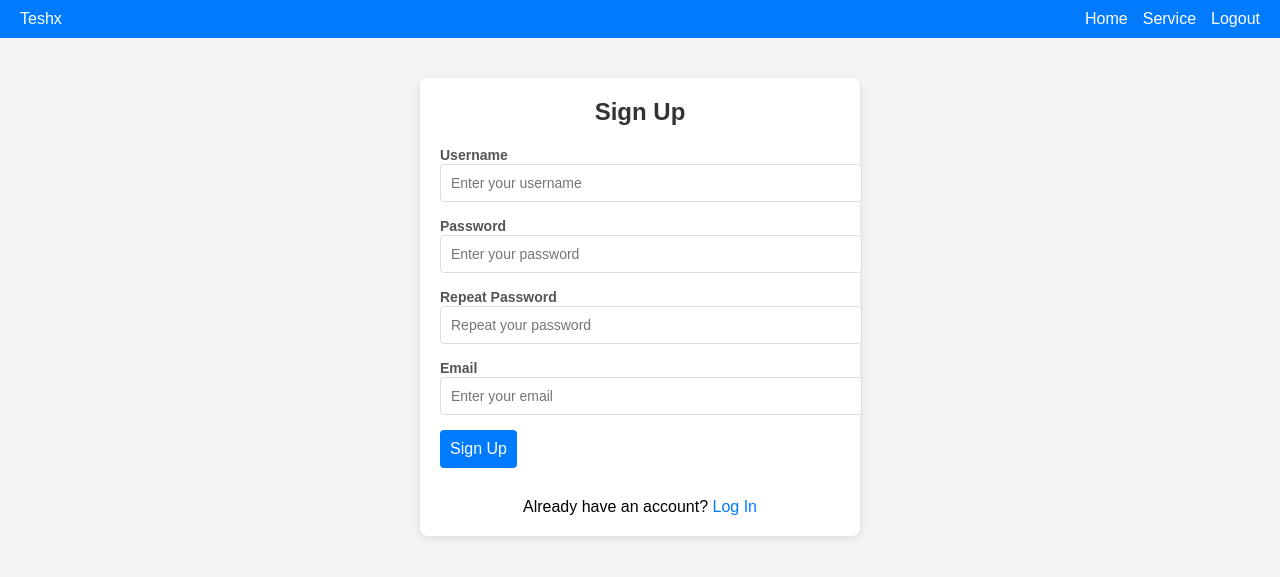
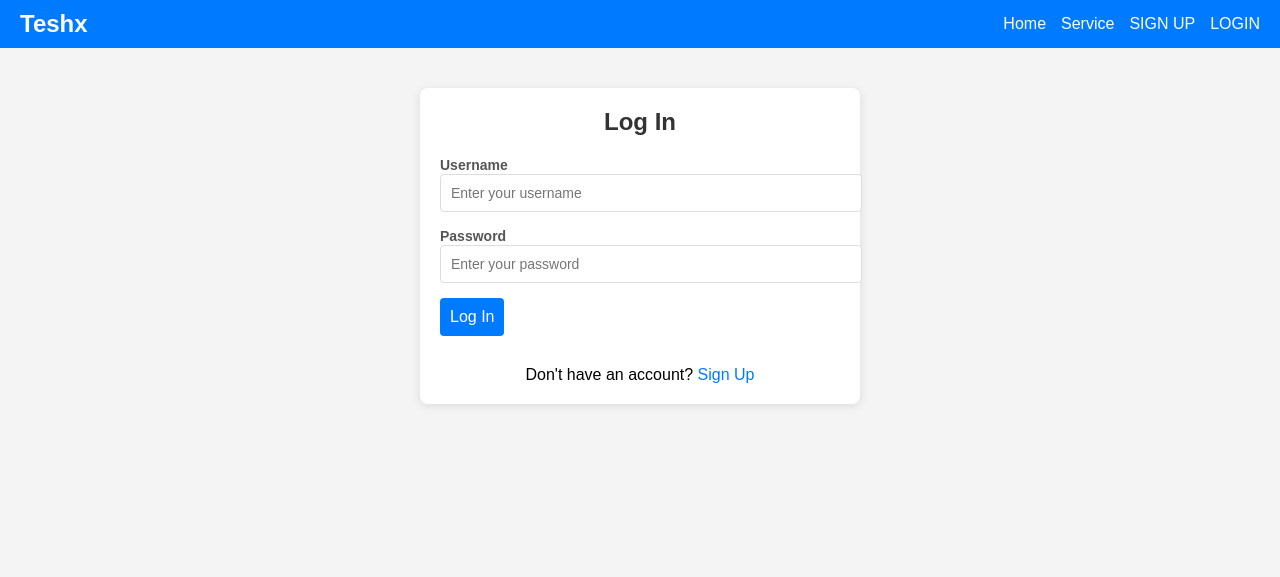
Before and after one commit to teshx/Learning-PHP, a PHP site: page /LoginProject/index.php in a window 1280 px wide. Shown: the top 577 px of the page. Run offline with PHP 8.4, Linux system fonts and the light colour scheme.

Commit message:
some modefication

```diff
--- /dev/null
+++ b/OOP/LoginProject/headers.php
@@ -0,0 +1,151 @@
+<?php
+session_start();
+?>
+
+<!DOCTYPE html>
+<html lang="en">
+
+<head>
+    <meta charset="UTF-8">
+    <meta name="viewport" content="width=device-width, initial-scale=1.0">
+    <title>Signup and Login Form</title>
+    <style>
+        body {
+            font-family: Arial, sans-serif;
+            margin: 0;
+            padding: 0;
+            background-color: #f4f4f4;
+        }
+
+        header {
+            background-color: #007bff;
+            color: #fff;
+            padding: 10px 20px;
+            display: flex;
+            justify-content: space-between;
+            align-items: center;
+        }
+
+        header .logo {
+            font-size: 24px;
+            font-weight: bold;
+        }
+
+        header nav {
+            display: flex;
+            gap: 15px;
+        }
+
+        header nav a {
+            color: #fff;
+            text-decoration: none;
+            font-size: 16px;
+        }
+
+        header nav a:hover {
+            text-decoration: underline;
+        }
+
+        .container {
+            width: 400px;
+            background-color: #fff;
+            padding: 20px;
+            box-shadow: 0 2px 10px rgba(0, 0, 0, 0.1);
+            border-radius: 8px;
+            margin: 40px auto;
+        }
+
+        .form-header {
+            text-align: center;
+            margin-bottom: 20px;
+        }
+
+        .form-header h2 {
+            margin: 0;
+            font-size: 24px;
+            color: #333;
+        }
+
+        form {
+            display: flex;
+            flex-direction: column;
+        }
+
+        .form-group {
+            margin-bottom: 15px;
+        }
+
+        .form-group label {
+            margin-bottom: 5px;
+            font-weight: bold;
+            font-size: 14px;
+            color: #555;
+        }
+
+        .form-group input {
+            width: 100%;
+            padding: 10px;
+            border: 1px solid #ddd;
+            border-radius: 4px;
+            font-size: 14px;
+        }
+
+        .form-group input:focus {
+            border-color: #007bff;
+            outline: none;
+        }
+
+        .form-group button {
+            padding: 10px;
+            background-color: #007bff;
+            color: #fff;
+            border: none;
+            border-radius: 4px;
+            font-size: 16px;
+            cursor: pointer;
+        }
+
+        .form-group button:hover {
+            background-color: #0056b3;
+        }
+
+        .switch-link {
+            text-align: center;
+            margin-top: 15px;
+        }
+
+        .switch-link a {
+            color: #007bff;
+            text-decoration: none;
+        }
+
+        .switch-link a:hover {
+            text-decoration: underline;
+        }
+    </style>
+</head>
+
+<body>
+    <header>
+        <div class="logo">Teshx</div>
+        <nav>
+            <a href="#">Home</a>
+            <a href="#">Service</a>
+
+            <?php
+            if (isset($_SESSION["useruid"])) {
+            ?>
+
+                <a href="./pages/profile.php"><?php echo $_SESSION["useruid"]; ?></a>
+                <a href="includes/logout.inc.php">Logout</a>
+            <?php
+            } else {
+            ?>
+                <a href="#" onclick="switchToSignup()">SIGN UP</a>
+                <a href="#" onclick="switchToLogin()">LOGIN</a>
+            <?php
+            }
+            ?>
+
+        </nav>
+    </header>
--- a/OOP/LoginProject/includes/login.inc.php
+++ b/OOP/LoginProject/includes/login.inc.php
@@ -16,5 +16,5 @@ if (isset($_POST["submit"])) {
     //Runing error handelers and user signup
     $logins->loginuser();
     //going to back to frontpaage
-    header("location:../index.php?error=none");
+    header("location:../profile.php");
 }
--- a/OOP/LoginProject/includes/logout.inc.php
+++ b/OOP/LoginProject/includes/logout.inc.php
@@ -2,8 +2,5 @@
 session_start();
 session_unset();
 session_destroy();
-
-
-
 //gobackto front page
 header("location:../index.php?error=none");
--- a/OOP/LoginProject/index.php
+++ b/OOP/LoginProject/index.php
@@ -1,158 +1,35 @@
-<!DOCTYPE html>
-<html lang="en">
+<?php
+include_once "headers.php";
+?>
 
-<head>
-    <meta charset="UTF-8">
-    <meta name="viewport" content="width=device-width, initial-scale=1.0">
-    <title>Signup and Login Form</title>
-    <style>
-        body {
-            font-family: Arial, sans-serif;
-            margin: 0;
-            padding: 0;
-            background-color: #f4f4f4;
-        }
-
-        header {
-            background-color: #007bff;
-            color: #fff;
-            padding: 10px 20px;
-            display: flex;
-            justify-content: space-between;
-            align-items: center;
-        }
-
+<?php
 if (isset($_SESSION["useruid"])) {
     header("location:./profile.php");
-}
-
-        header nav {
-            display: flex;
-            gap: 15px;
-        }
-
-        header nav a {
-            color: #fff;
-            text-decoration: none;
-            font-size: 16px;
-        }
-
-        header nav a:hover {
-            text-decoration: underline;
-        }
-
-        .container {
-            width: 400px;
-            background-color: #fff;
-            padding: 20px;
-            box-shadow: 0 2px 10px rgba(0, 0, 0, 0.1);
-            border-radius: 8px;
-            margin: 40px auto;
-        }
-
-        .form-header {
-            text-align: center;
-            margin-bottom: 20px;
-        }
-
-        .form-header h2 {
-            margin: 0;
-            font-size: 24px;
-            color: #333;
-        }
-
-        form {
-            display: flex;
-            flex-direction: column;
-        }
-
-        .form-group {
-            margin-bottom: 15px;
-        }
-
-        .form-group label {
-            margin-bottom: 5px;
-            font-weight: bold;
-            font-size: 14px;
-            color: #555;
-        }
-
-        .form-group input {
-            width: 100%;
-            padding: 10px;
-            border: 1px solid #ddd;
-            border-radius: 4px;
-            font-size: 14px;
-        }
-
-        .form-group input:focus {
-            border-color: #007bff;
-            outline: none;
-        }
-
-        .form-group button {
-            padding: 10px;
-            background-color: #007bff;
-            color: #fff;
-            border: none;
-            border-radius: 4px;
-            font-size: 16px;
-            cursor: pointer;
-        }
-
-        .form-group button:hover {
-            background-color: #0056b3;
-        }
-
-        .switch-link {
-            text-align: center;
-            margin-top: 15px;
-        }
-
-        .switch-link a {
-            color: #007bff;
-            text-decoration: none;
-        }
-
-        .switch-link a:hover {
-            text-decoration: underline;
-        }
-    </style>
-</head>
-
-<body>
-    <header>
-        <div class="logo">Teshx</div>
-        <nav>
-            <a href="#">Home</a>
-            <a href="#">Service</a>
-            <a href="#">Logout</a>
-        </nav>
-    </header>
+} ?>
 <div class="container">
-        <div id="signup-form">
-            <div class="form-header">
+    <div id="signup-form" style="display: none;">
+        <div class=" form-header">
             <h2>Sign Up</h2>
         </div>
-            <form>
+        <form action="includes/signup.inc.php" method="post">
             <div class="form-group">
                 <label for="signup-username">Username</label>
-                    <input type="text" id="signup-username" placeholder="Enter your username" required>
+                <input name="uid" type="text" id="signup-username" placeholder="Enter your username" required>
             </div>
             <div class="form-group">
                 <label for="signup-password">Password</label>
-                    <input type="password" id="signup-password" placeholder="Enter your password" required>
+                <input name="pwd" type="password" id="signup-password" placeholder="Enter your password" required>
             </div>
             <div class="form-group">
                 <label for="signup-repeat-password">Repeat Password</label>
-                    <input type="password" id="signup-repeat-password" placeholder="Repeat your password" required>
+                <input name="pwdrepeat" type="password" id="signup-repeat-password" placeholder="Repeat your password" required>
             </div>
             <div class="form-group">
                 <label for="signup-email">Email</label>
-                    <input type="email" id="signup-email" placeholder="Enter your email" required>
+                <input name="email" type="email" id="signup-email" placeholder="Enter your email" required>
             </div>
             <div class="form-group">
-                    <button type="submit">Sign Up</button>
+                <button name="submit" type="submit">Sign Up</button>
             </div>
         </form>
         <div class="switch-link">
@@ -160,21 +37,21 @@ if (isset($_SESSION["useruid"])) {
         </div>
     </div>
 
-        <div id="login-form" style="display: none;">
-            <div class="form-header">
+    <div id="login-form" ">
+        <div class=" form-header">
         <h2>Log In</h2>
     </div>
-            <form>
+    <form action="includes/login.inc.php" method="post">
         <div class="form-group">
             <label for="login-username">Username</label>
-                    <input type="text" id="login-username" placeholder="Enter your username" required>
+            <input name="uid" type="text" id="login-username" placeholder="Enter your username" required>
         </div>
         <div class="form-group">
             <label for="login-password">Password</label>
-                    <input type="password" id="login-password" placeholder="Enter your password" required>
+            <input name="pwd" type="password" id="login-password" placeholder="Enter your password" required>
         </div>
         <div class="form-group">
-                    <button type="submit">Log In</button>
+            <button type="submit" name="submit">Log In</button>
         </div>
     </form>
     <div class="switch-link">
--- a/OOP/simpleProject/clases.php
+++ b/OOP/simpleProject/clases.php
@@ -21,7 +21,7 @@ class calaculate
 
         switch ($this->operator) {
             case 'add':
-                $result = $this->firstnum + $this->secondnum;
+                $result = $this->firstnum +$this->secondnum;
                 return $result;
                 break;
             case 'mul':
```
Also changed, not shown: OOP/DB/index.php (+8 -0 lines), OOP/LoginProject/classes/AUth/signup-contr.classes.php (+8 -0 lines), OOP/LoginProject/classes/AUth/signup.classes.php (+20 -0 lines), OOP/LoginProject/includes/signup.inc.php (+7 -0 lines), OOP/LoginProject/profile.php (+100 -5 lines). Lines whose indentation alone changed are shown as unchanged.
